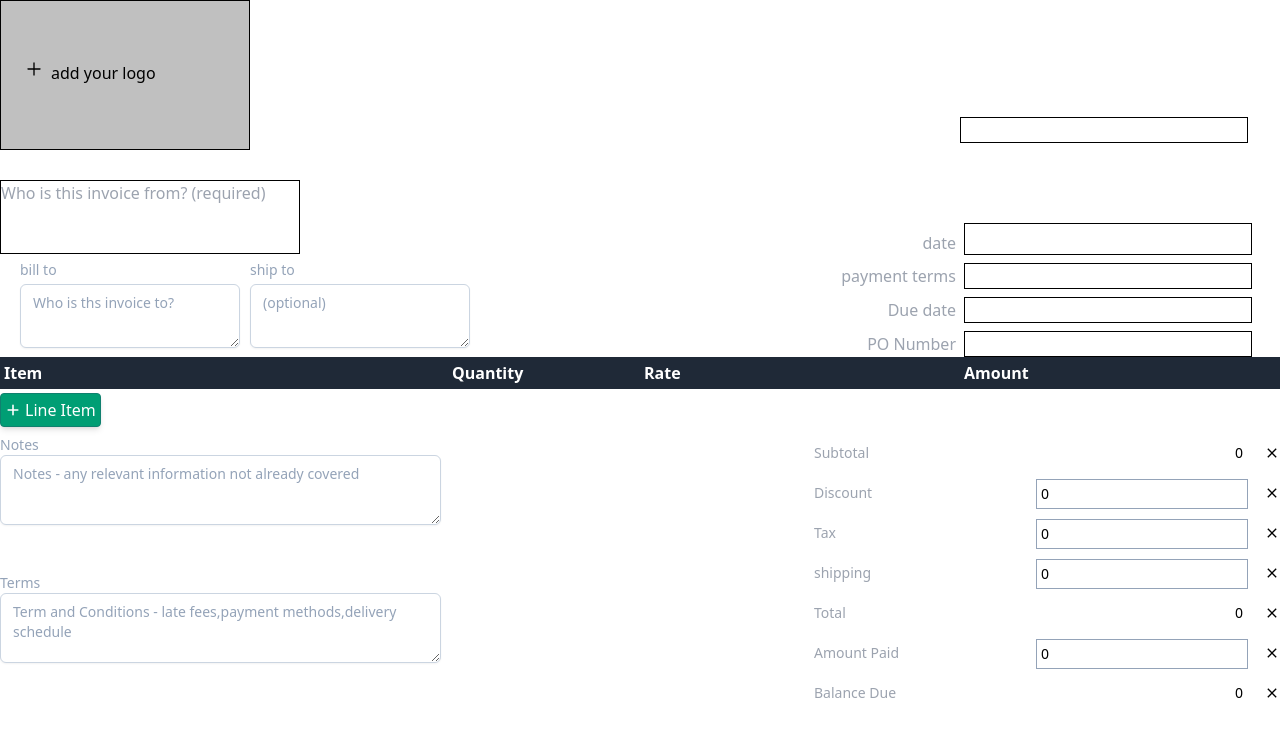
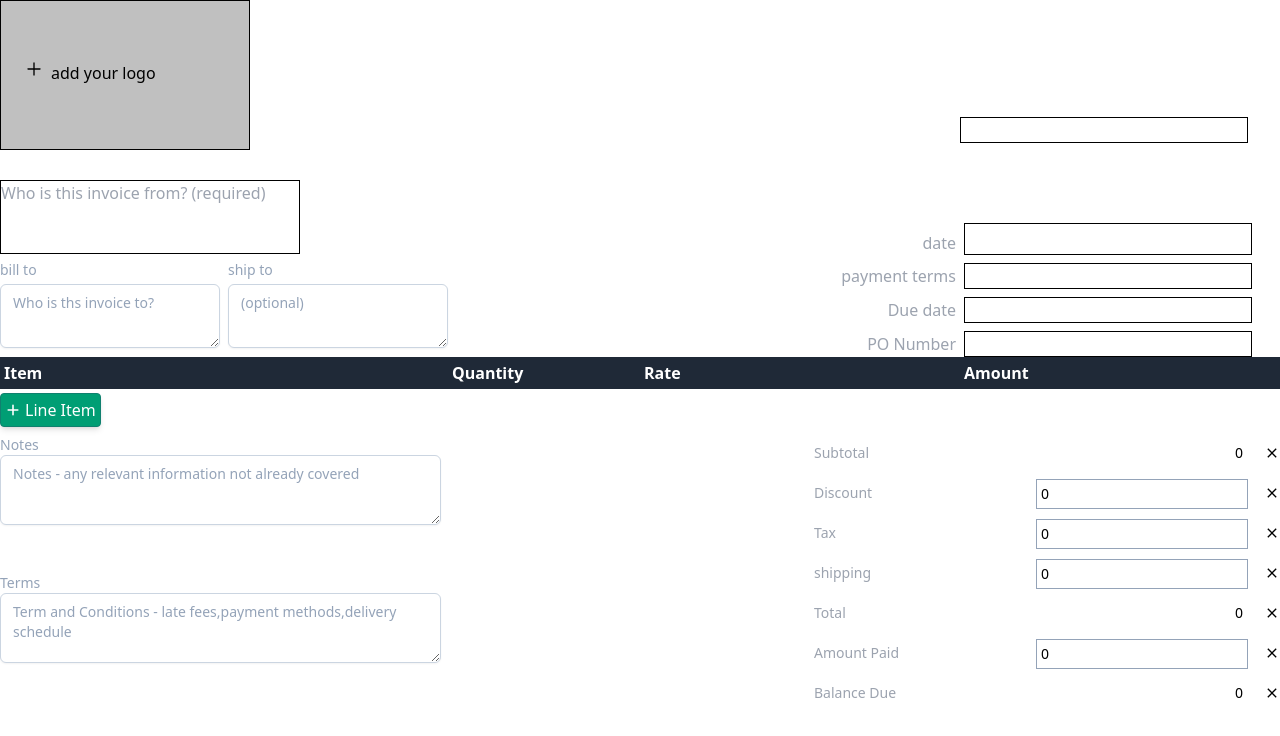
Before and after one commit to yahoogm/invoice-generator, a React (Create React App) app: page / in a window 1280 px wide. Shown: the top 736 px of the page. Built offline with nearby package versions, Linux system fonts and the light colour scheme; the HTML template or start-up script is replaced by a standard one.

Commit message:
update github

```diff
--- a/src/components/header/Susah.jsx
+++ b/src/components/header/Susah.jsx
@@ -3,7 +3,7 @@
 const Susah =() => {
     return (
         <>
-        <div className="grid grid-cols-2 gap-0 w-full ml-5" >
+        <div className="grid grid-cols-2 gap-2 w-full " >
         <Leaderbar judul={"bill to"} title={"Who is ths invoice to?"}/>
 
         <Leaderbar  judul={"ship to"} title={"(optional)"}/>
```
